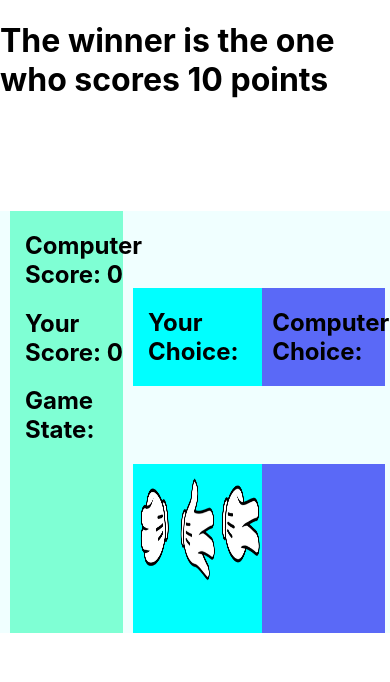
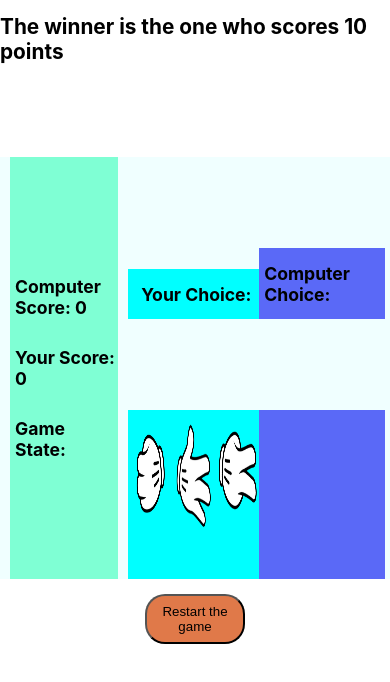
Before and after one commit to Tarhovh/RockPaperAcissors, a React (Create React App) app: page / in a window 390 px wide. Shown: the top 682 px of the page. Built offline with nearby package versions, Linux system fonts and the light colour scheme.

Commit message:
Restart button updated

```diff
--- a/src/App.css
+++ b/src/App.css
@@ -16,21 +16,16 @@ header,
 }
 
 .scoreZone {
+  display: flex;
+  flex-direction: column;
+  justify-content: center;
   width: 29%;
   margin-left: 10px;
   background-color: aquamarine;
 }
 
-.scoreZone > button {
-  border-radius: 20px;
-  width: 100px;
-  height: 50px;
-  margin: 35px 0px 0px 150px;
-  background-color: rgb(211, 198, 192);
-}
-
 h2 {
-  margin-left: 15px;
+  margin-left: 10px;
   font-size: 1.5rem;
 }
 
@@ -87,3 +82,26 @@ h2 {
   width: 10vw;
   height: 15vh;
 }
+
+.restartDiv {
+  display: flex;
+  margin-top: 15px;
+  justify-content: center;
+}
+
+.restartBtn {
+  border-radius: 20px;
+  width: 100px;
+  height: 50px;
+  background-color: rgb(224, 121, 73);
+}
+
+@media screen and (max-width: 900px) {
+  h1 {
+    font-size: 1.3rem;
+  }
+  h2 {
+    margin-left: 5px;
+    font-size: 1.1rem;
+  }
+}
--- a/src/components/RockScissorsPaper.jsx
+++ b/src/components/RockScissorsPaper.jsx
@@ -75,7 +75,6 @@ function RockScissorsPaper() {
           <div>
             <h2>Game State: {gameState}</h2>
           </div>
-          <button onClick={reStartGame}>Restart the game</button>
         </div>
 
         <div className="gameZone">
@@ -124,6 +123,12 @@ function RockScissorsPaper() {
           </div>
         </div>
       </div>
+
+      <div className="restartDiv">
+        <button onClick={reStartGame} className="restartBtn">
+          Restart the game
+        </button>
+      </div>
     </>
   );
 }
```
